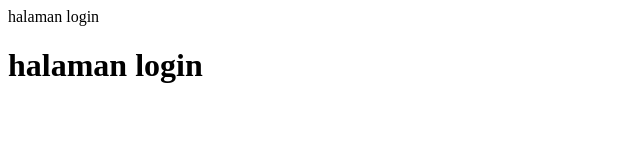
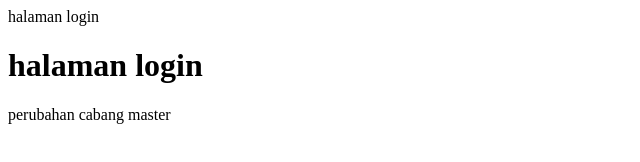
Before and after one commit to faidc/belajar-git, a plain HTML site: page login.html in a window 1280 px wide. Shown: the whole page, without its empty margins (0-640 px from the left). Drawn offline with Linux system fonts and the light colour scheme.

Commit message:
perubahan login.html cabang master

```diff
--- a/login.html
+++ b/login.html
@@ -5,5 +5,6 @@
     </head>
     <body>
         <h1> halaman login</h1>
+        <p>perubahan cabang master</p>
     </body>
 </html>
```
